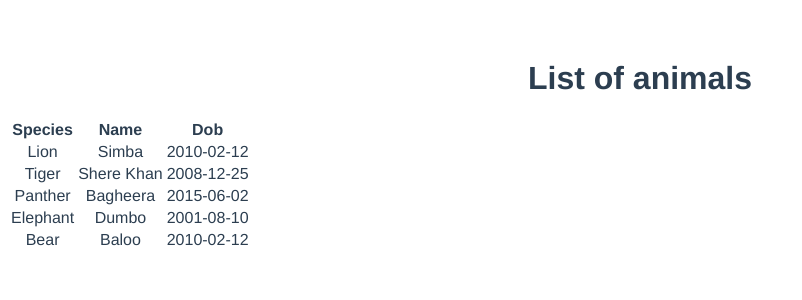
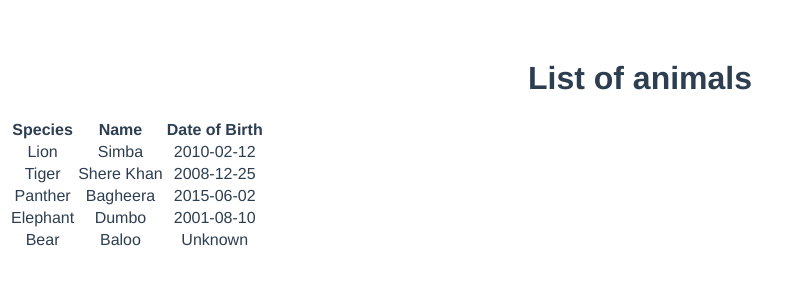
Before and after one commit to adamovicm/vue-practice-zoo, a Vue app: page / in a window 1280 px wide. Shown: the top 300 px of the page, without its empty margins (0-802 px from the left). Built offline with nearby package versions, Linux system fonts and the light colour scheme.

Commit message:
task 2 done

```diff
--- a/src/App.vue
+++ b/src/App.vue
@@ -1,7 +1,11 @@
 <template>
   <div id="app">
     <b-container>
-      <animal-list />
+      <b-row>
+        <b-col  sm="6" offset="3">
+          <animal-list />
+        </b-col>
+      </b-row>
     </b-container>
   </div>
 </template>
--- a/src/components/AnimalList.vue
+++ b/src/components/AnimalList.vue
@@ -2,13 +2,27 @@
   <div>
     <h1>List of animals</h1>
 
-    <template>
+    <table>
+      <tr>
+        <th>Species</th>
+        <th>Name</th>
+        <th>Date of Birth</th>
+      </tr>
+      <tr v-for="(animal, index) in animals" :key="index">
+        <td>{{animal.species}}</td>
+        <td>{{animal.name}}</td>
+        <td v-if="animal.dob === ''">Unknown</td>
+        <td v-else>{{animal.dob}}</td>
+      </tr>
+    </table>
+
+    <!-- <template>
       <div>
-        <b-table striped hover :items="animals">
+        <b-table striped hover :items="showAnimal(animals)">
 
         </b-table>
       </div>
-    </template>
+    </template> -->
 
   </div>
 </template>
@@ -41,9 +55,18 @@ export default {
         {
           species: 'Bear',
           name: 'Baloo',
-          dob: '2010-02-12'
+          dob: ''
         },
       ]
+    }
+  },
+  methods: {
+    showAnimal(animal) {
+      let returnAnimal = animal;
+      if(returnAnimal.dob === '') {
+        returnAnimal.dob = 'Unknown';
+      }
+      return returnAnimal;
     }
   }
 
```
